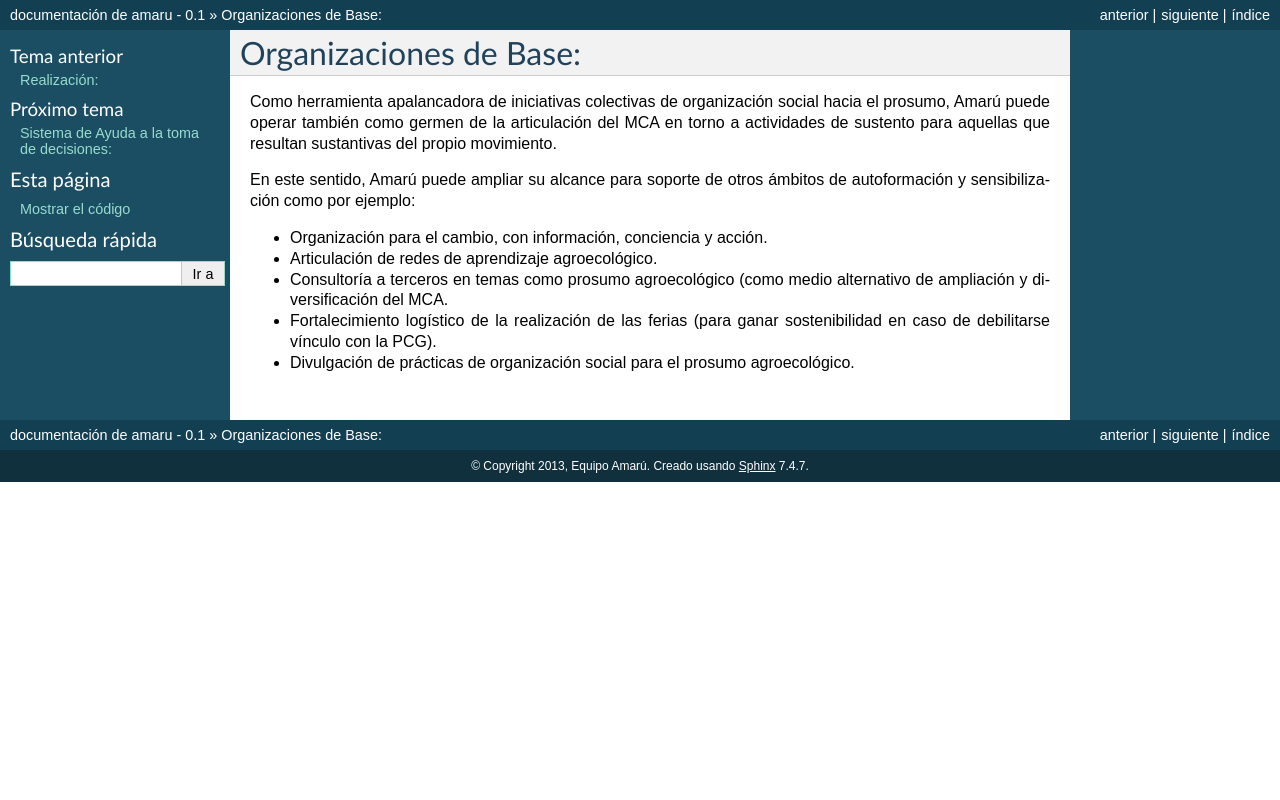
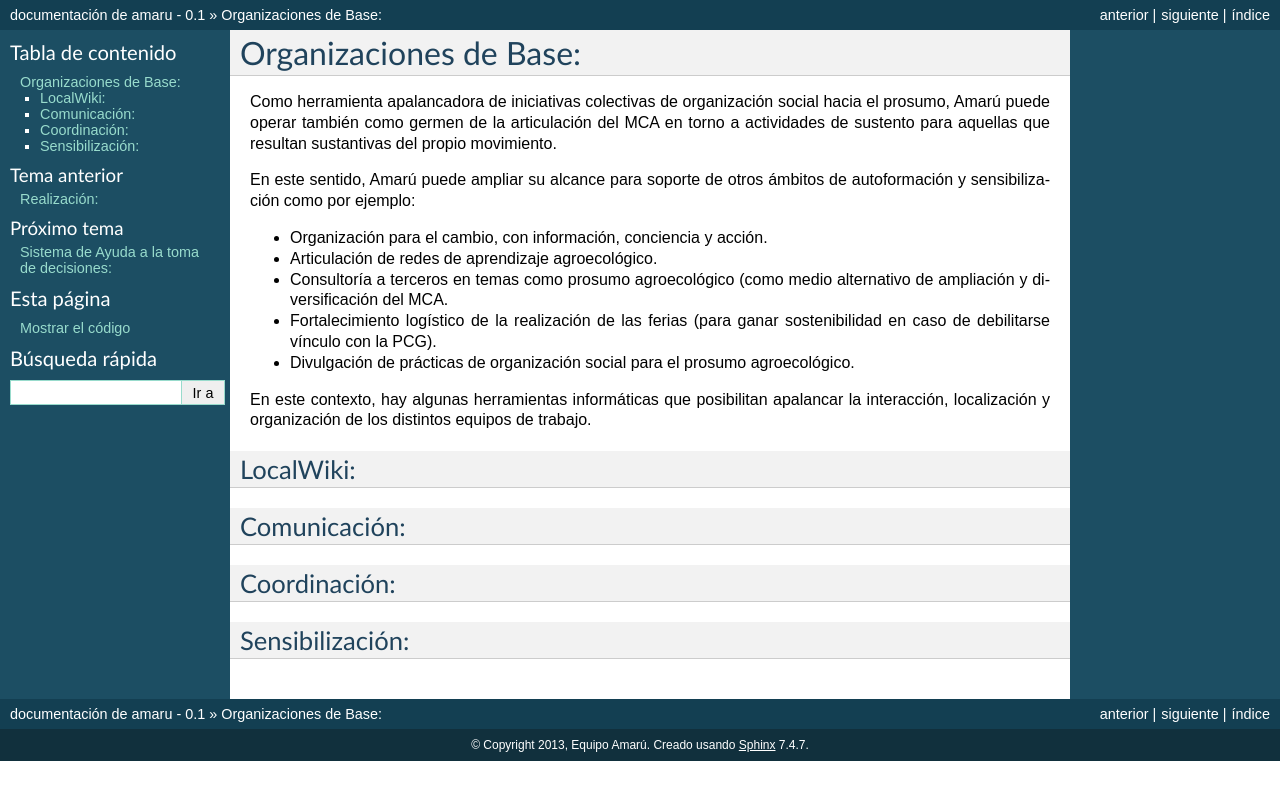
Before and after one commit to petrizzo/amaru_project, a Sphinx documentation site: the page built from docs/organizaciones_de_base.rst, in a window 1280 px wide. Shown: the top 800 px of the page. Built offline with Sphinx 7.4.7, drawn with Linux system fonts in a browser that asks for light colours.

Commit message:
Se añaden archivos complementarios de la documentación de Amarú

```diff
--- a/docs/organizaciones_de_base.rst
+++ b/docs/organizaciones_de_base.rst
@@ -20,3 +20,20 @@ por ejemplo:
 * Fortalecimiento logístico de la realización de las ferias (para ganar sostenibilidad en caso de debilitarse vínculo
   con la PCG).
 * Divulgación de prácticas de organización social para el prosumo agroecológico.
+
+
+En este contexto, hay algunas herramientas informáticas que posibilitan apalancar la interacción, localización y
+organización de los distintos equipos de trabajo.
+
+LocalWiki:
+----------
+
+
+Comunicación:
+-------------
+
+Coordinación:
+-------------
+
+Sensibilización:
+----------------
```
Also changed, not shown: docs/realizacion.rst (+11 -0 lines).
